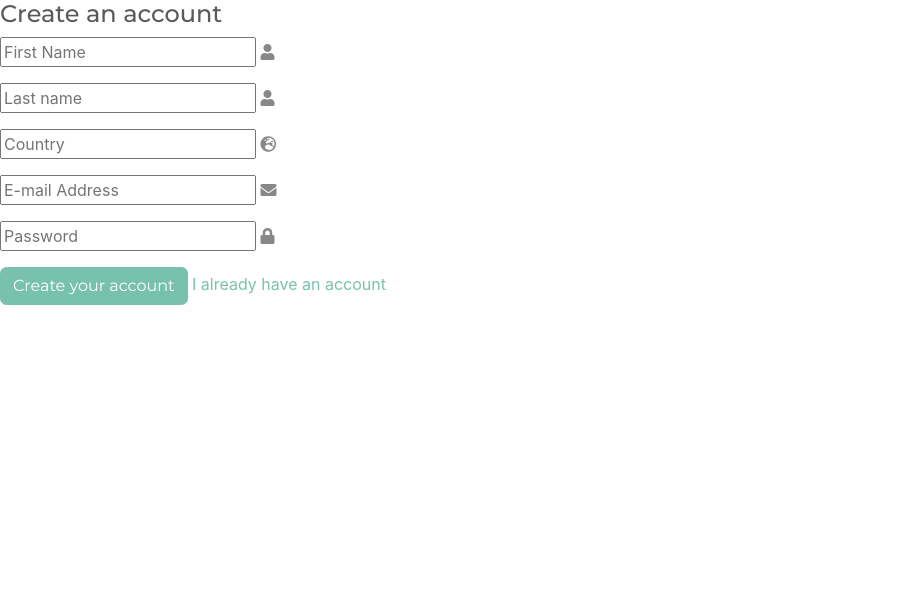
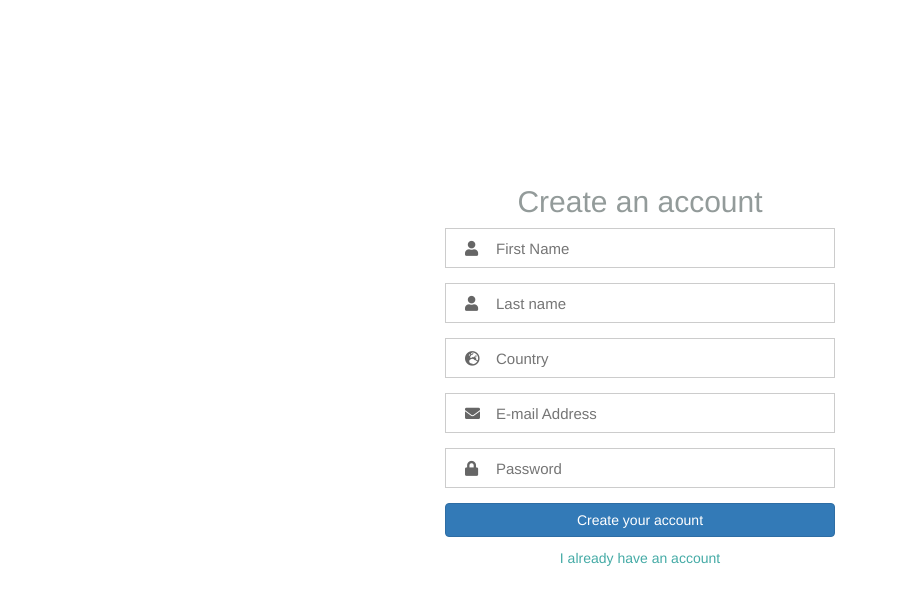
Before and after one commit to mykellner/instalight, a PHP site: page /sign-up.php in a window 1280 px wide. Shown: the top 605 px of the page, without its empty margins (0-898 px from the left). Run offline with PHP 8.4, Linux system fonts and the light colour scheme; some libraries are stand-ins or nearby versions.

Commit message:
signup form och style.css

```diff
--- a/sign-up.php
+++ b/sign-up.php
@@ -12,18 +12,19 @@ $title = 'Sign Up';
     <meta name="viewport" content="width=device-width, initial-scale=1.0">
     <title><?php echo $title ?></title>
     <!-- Bootstrap CSS -->
-    <link rel="stylesheet" href="https://stackpath.bootstrapcdn.com/bootswatch/4.5.2/minty/bootstrap.min.css">
+   <!-- Latest compiled and minified CSS -->
+<link rel="stylesheet" href="https://maxcdn.bootstrapcdn.com/bootstrap/3.3.7/css/bootstrap.min.css" integrity="sha384-BVYiiSIFeK1dGmJRAkycuHAHRg32OmUcww7on3RYdg4Va+PmSTsz/K68vbdEjh4u" crossorigin="anonymous">
     <!-- My CSS -->
-    <link rel="stylesheet" href="css/style.css">
+    <link rel="stylesheet" href="style.css">
     <!-- Font Awesome -->
     <link rel="stylesheet" href="https://cdnjs.cloudflare.com/ajax/libs/font-awesome/5.15.2/css/all.min.css">
 </head>
 
 <body>
 
-    <div class="login-form">
+    <div class="signup-form">
         <form action="signup-auth.php" method="POST">
-            <h4>Create an account</h4>
+            <h2>Create an account</h2>
 
             <div class="form-group">
                 <input type="text" id="first_name" name="fname" placeholder="First Name">
--- /dev/null
+++ b/style.css
@@ -0,0 +1,116 @@
+/* Login Form */
+
+.signup-form h2 {
+    font-size: 30px;
+    text-align: center;
+    color: #939b9a;
+    margin-bottom: 10px;
+  }
+
+  .signup-form .social-icon {
+    width: 100%;
+    font-size: 20px;
+    padding-top: 20px;
+    color: #fff;
+    text-align: center;
+    float: left;
+  }
+  .signup-form {
+      background: #fff;
+      width: 450px;
+      border-radius: 6px;
+      margin: 0 auto;
+      display: table;
+      padding: 15px 30px 30px;
+      margin-top: 150px;
+      box-sizing: border-box;
+  }
+  .form-group {
+    float: left;
+    width: 100%;
+    margin: 0 0 15px;
+    position: relative;
+  }
+  .signup-form input {
+      width: 100%;
+      padding: 3px;
+      height: 40px;
+
+      border: 1px solid #ccc;
+      box-sizing: border-box;
+      font-size: 15px;
+      padding-left: 50px;
+  }
+
+  .signup-form .form-group .input-icon {
+      font-size: 15px;
+      display: -webkit-box;
+      display: -webkit-flex;
+      display: -moz-box;
+      display: -ms-flexbox;
+      display: flex;
+      align-items: center;
+      position: absolute;
+      border-radius: 25px;
+      bottom: 0px;
+      height: 100%;
+      padding-left: 20px;
+      color: #666;
+  }
+
+  .signup-form .create-acc {
+    float: left;
+    width: 100%;
+    text-decoration: none;
+    color: #45aba6;
+    font-size: 14px;
+    text-align: center;
+    margin-top: 11px;
+  }
+  .login-form .social-icon button {
+      font-size: 20px;
+      color: white;
+      height: 50px;
+      width: 50px;
+      background: #45aba6;
+      border-radius: 60%;
+      margin: 0px 10px;
+      border: none;
+      cursor: pointer;
+  }
+  .signup-form button:hover{
+    opacity: 0.9;
+  }
+  .signup-form .seperator {
+    float: left;
+    width: 100%;
+    border-top: 1px solid #ccc;
+    text-align: center;
+    margin: 50px 0 0;
+  }
+  .signup-form .seperator b {
+    width: 40px;
+    height: 40px;
+    font-size: 16px;
+    text-align: center;
+    line-height: 40px;
+    background: #fff;
+    display: inline-block;
+    border: 1px solid #e0e0e0;
+    border-radius: 50%;
+    position: relative;
+    top: -22px;
+    z-index: 1;
+  }
+  .signup-form p {
+    float: left;
+    width: 100%;
+    text-align: center;
+    font-size: 16px;
+    margin: 0 0 10px;
+  }
+
+  .signup-form .btn {
+      width: 100%;
+
+  }
```
